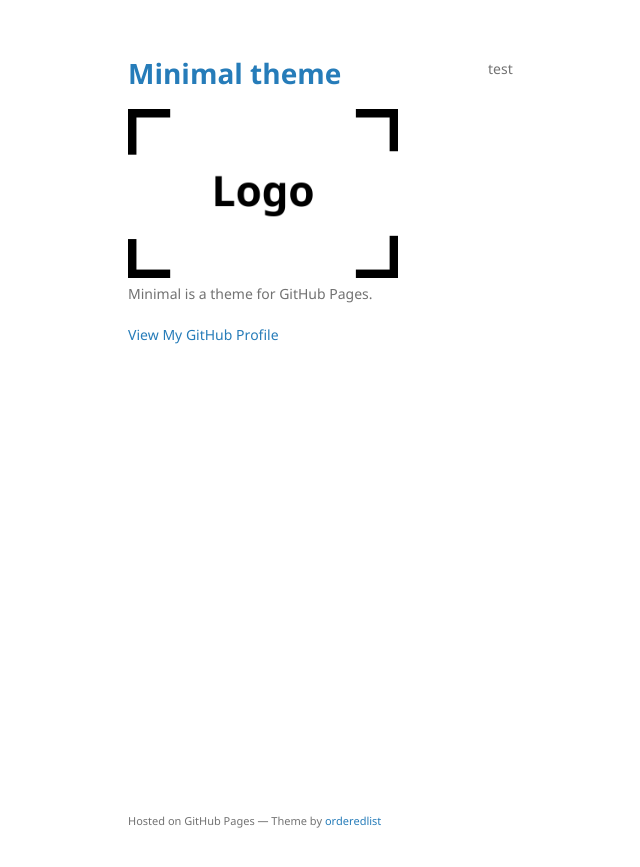
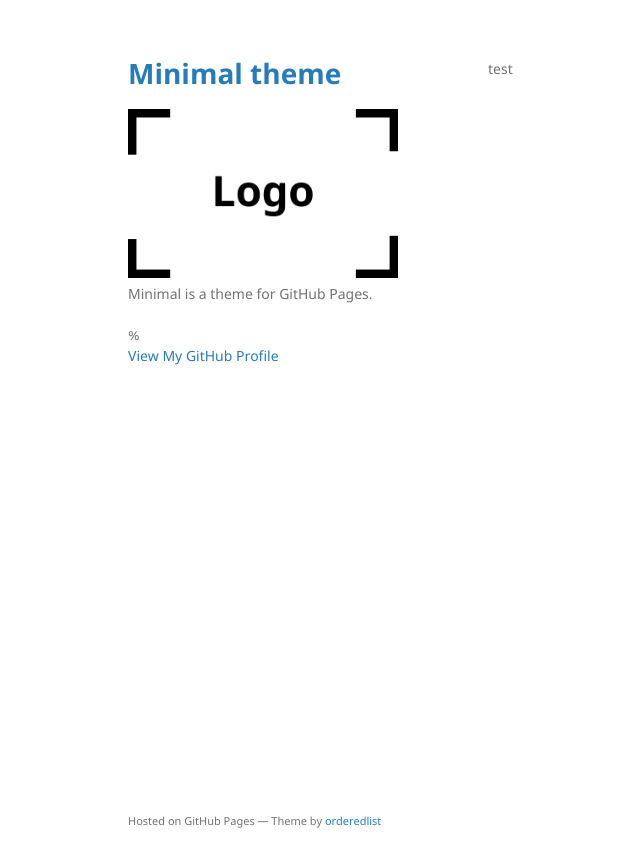
Before and after one commit to blazelisheng/blazelisheng.github.io, a Jekyll site: the page built from index.md, in a window 1280 px wide. Shown: the top 867 px of the page, without its empty margins (82-722 px from the left). Built offline with Jekyll 4.4.1, drawn with Linux system fonts in a browser that asks for light colours; our own code applies the rules of GitHub Pages for plain Markdown files.

Commit message:
Update default.html

```diff
--- a/_layouts/default.html
+++ b/_layouts/default.html
@@ -27,7 +27,7 @@
         {% endif %}
 
         {% if site.github.is_user_page %}
-        <p class="view"><a href="{{ site.github.owner_url }}">View My GitHub Profile</a></p>
+       % <p class="view"><a href="{{ site.github.owner_url }}">View My GitHub Profile</a></p>
         {% endif %}
 
         {% if site.show_downloads %}
```
